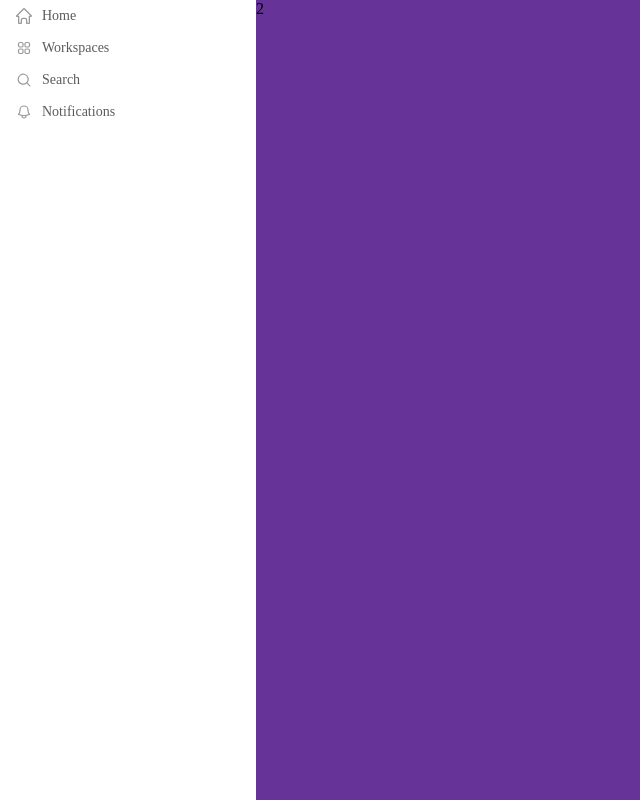
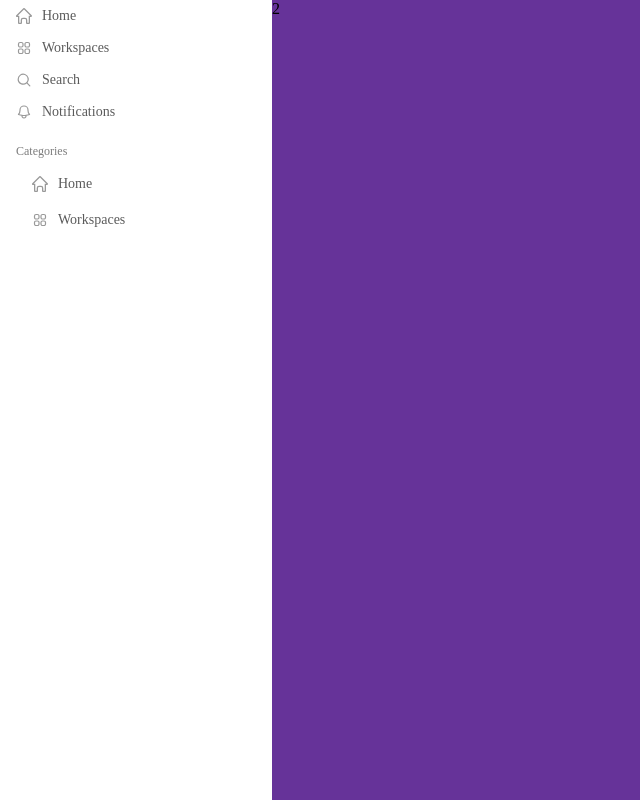
Before and after one commit to DeveloperRussia/Cloud, a React (Create React App) app: page / in a window 1280 px wide. Shown: the whole page, without its empty margins (0-640 px from the left). Built offline with nearby package versions, Linux system fonts and the light colour scheme.

Commit message:
mainCategory

```diff
--- a/src/App.js
+++ b/src/App.js
@@ -1,6 +1,7 @@
 import React from 'react';
 import './styles/scss/app.scss';
 import Category from './components/left__nav/Category/Category';
+import MainCategory from './components/left__nav/MainCategory/MainCategory';
 
 function App() {
     return (
@@ -11,6 +12,13 @@ function App() {
                     <Category svgName="Workspaces" />
                     <Category svgName="Search" />
                     <Category svgName="Notifications" />
+                    <MainCategory
+                        categoryName="Categories"
+                        categoryItem={[
+                            <Category svgName="Home" />,
+                            <Category svgName="Workspaces" />,
+                        ]}
+                    />
                 </div>
                 <div className="page">2</div>
             </div>
--- a/src/components/left__nav/Category/Category.module.scss
+++ b/src/components/left__nav/Category/Category.module.scss
@@ -10,6 +10,7 @@
     cursor: pointer;
     align-items: center;
     transition: all 0.15s ease;
+    user-select: none;
 
     svg {
         width: 16px;
--- a/src/components/left__nav/MainCategory/MainCategory.jsx
+++ b/src/components/left__nav/MainCategory/MainCategory.jsx
@@ -0,0 +1,15 @@
+import React from 'react';
+import classes from './MainCategory.module.scss';
+
+function MainCategory({ categoryName, categoryItem }) {
+    const allCategories = [{ nameCategory: 'Categories', categoryItem }];
+    const current = allCategories.find((item) => item.nameCategory === categoryName);
+    return (
+        <div className={classes.mainCategory}>
+            {current?.nameCategory}
+            <div className={classes.allCategory}>{categoryItem}</div>
+        </div>
+    );
+}
+
+export default MainCategory;
--- a/src/components/left__nav/MainCategory/MainCategory.module.scss
+++ b/src/components/left__nav/MainCategory/MainCategory.module.scss
@@ -1,4 +1,19 @@
 .mainCategory {
+    display: flex;
+    flex-wrap: wrap;
+    flex-direction: column;
+    gap: 8.5px;
+    width: 100%;
+    cursor: pointer;
+    color: #7c7c7c;
+    padding: 16px;
+    font-size: 12px;
+    :hover {
+        color: #1f1f1f;
+    }
+}
+
+.allCategory {
     display: flex;
     flex-wrap: wrap;
     flex-direction: column;
```
